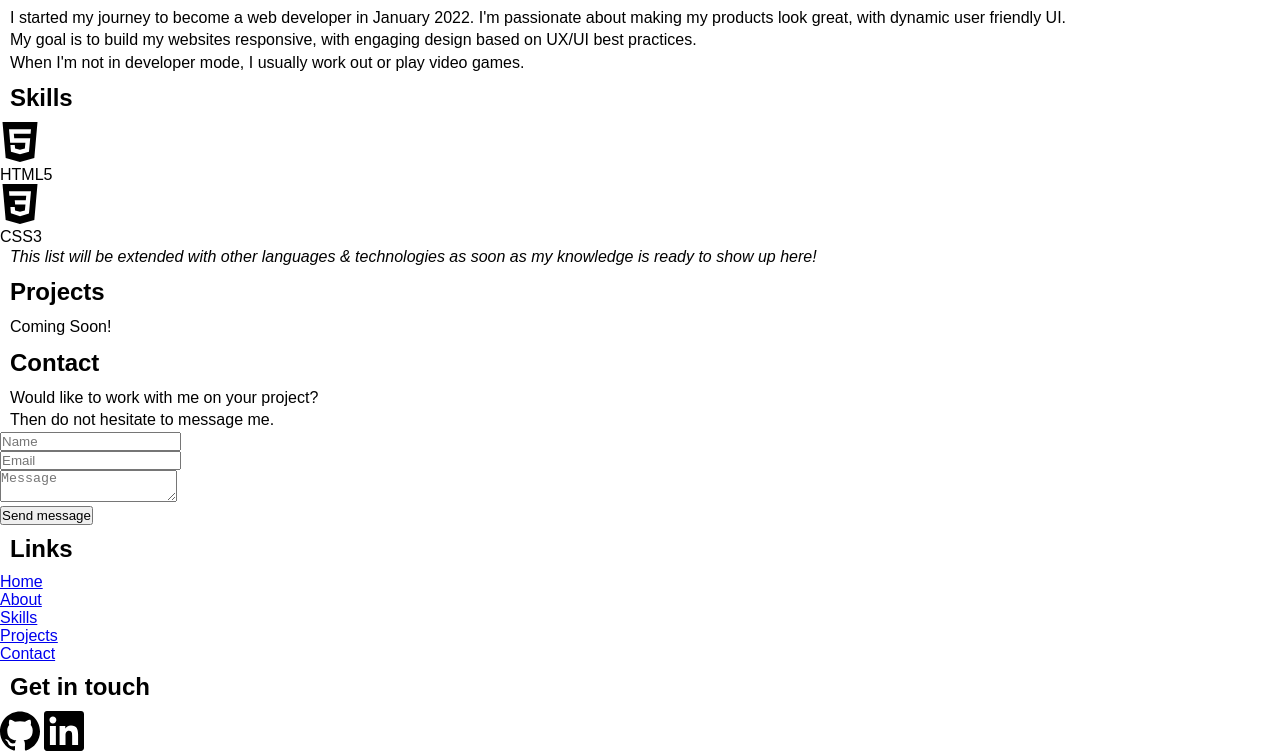
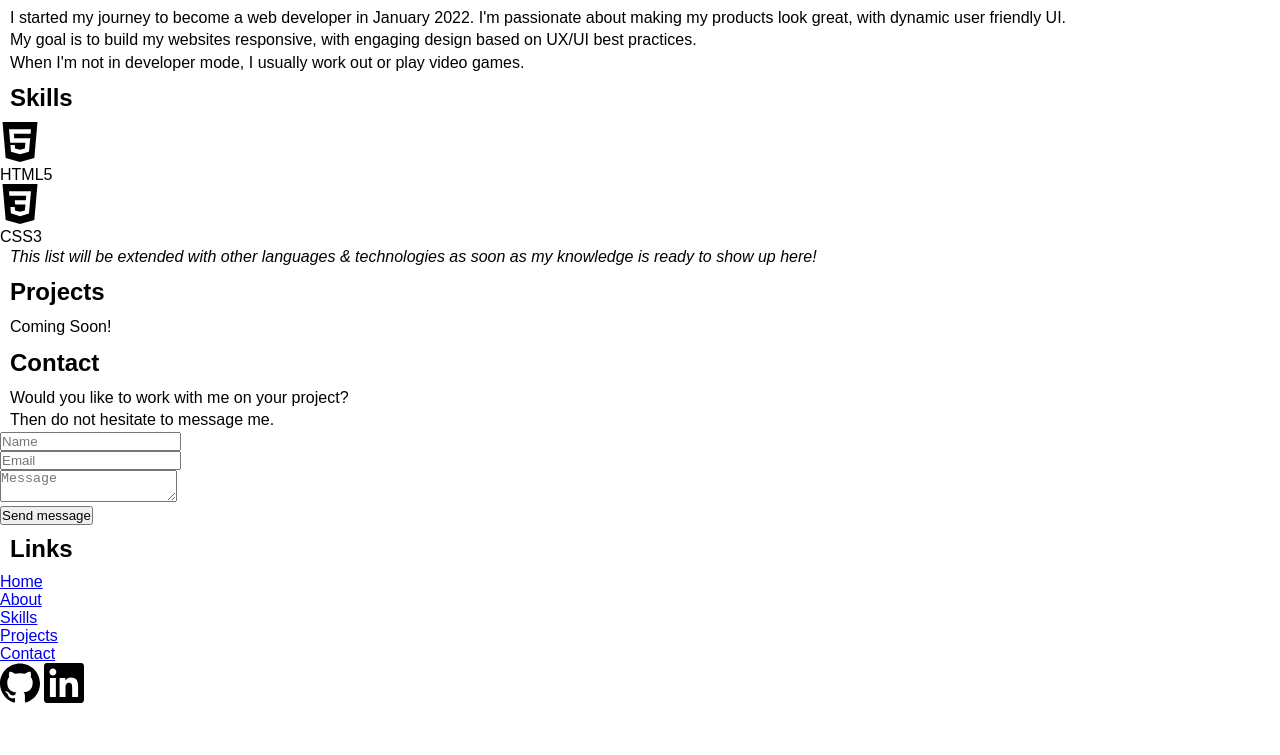
Before and after one commit to adam-pilgermayer/adam-pilgermayer, a plain HTML site: page index.html in a window 1280 px wide. Shown: the part 242-997 px from the top of the page. After the commit the page ends 949 px from the top, so only its background shows below. Drawn offline with Linux system fonts and the light colour scheme.

Commit message:
HTML changes 1

```diff
--- a/index.html
+++ b/index.html
@@ -58,7 +58,7 @@
         </section>
         <section class="main-contact" id="toContact">
             <h2>Contact</h2>
-            <p>Would like to work with me on your project?</p>
+            <p>Would you like to work with me on your project?</p>
             <p>Then do not hesitate to message me.</p>
             <form action="https://formspree.io/f/mlezowkb" method="POST">
                 <div class="form-name-input">
@@ -90,11 +90,10 @@
                 </ul>
             </nav>
         </section>
-        <section class="footer-social">
-            <h2>Get in touch</h2>
+        <div class="footer-social">
             <a href="#"><svg role="img" viewBox="0 0 24 24" xmlns="http://www.w3.org/2000/svg"><title>GitHub</title><path d="M12 .297c-6.63 0-12 5.373-12 12 0 5.303 3.438 9.8 8.205 11.385.6.113.82-.258.82-.577 0-.285-.01-1.04-.015-2.04-3.338.724-4.042-1.61-4.042-1.61C4.422 18.07 3.633 17.7 3.633 17.7c-1.087-.744.084-.729.084-.729 1.205.084 1.838 1.236 1.838 1.236 1.07 1.835 2.809 1.305 3.495.998.108-.776.417-1.305.76-1.605-2.665-.3-5.466-1.332-5.466-5.93 0-1.31.465-2.38 1.235-3.22-.135-.303-.54-1.523.105-3.176 0 0 1.005-.322 3.3 1.23.96-.267 1.98-.399 3-.405 1.02.006 2.04.138 3 .405 2.28-1.552 3.285-1.23 3.285-1.23.645 1.653.24 2.873.12 3.176.765.84 1.23 1.91 1.23 3.22 0 4.61-2.805 5.625-5.475 5.92.42.36.81 1.096.81 2.22 0 1.606-.015 2.896-.015 3.286 0 .315.21.69.825.57C20.565 22.092 24 17.592 24 12.297c0-6.627-5.373-12-12-12"/></svg></a>
             <a href="#"><svg role="img" viewBox="0 0 24 24" xmlns="http://www.w3.org/2000/svg"><title>LinkedIn</title><path d="M20.447 20.452h-3.554v-5.569c0-1.328-.027-3.037-1.852-3.037-1.853 0-2.136 1.445-2.136 2.939v5.667H9.351V9h3.414v1.561h.046c.477-.9 1.637-1.85 3.37-1.85 3.601 0 4.267 2.37 4.267 5.455v6.286zM5.337 7.433c-1.144 0-2.063-.926-2.063-2.065 0-1.138.92-2.063 2.063-2.063 1.14 0 2.064.925 2.064 2.063 0 1.139-.925 2.065-2.064 2.065zm1.782 13.019H3.555V9h3.564v11.452zM22.225 0H1.771C.792 0 0 .774 0 1.729v20.542C0 23.227.792 24 1.771 24h20.451C23.2 24 24 23.227 24 22.271V1.729C24 .774 23.2 0 22.222 0h.003z"/></svg></a>
-        </section>
+        </div>
     </footer>
 
 </body>
```
